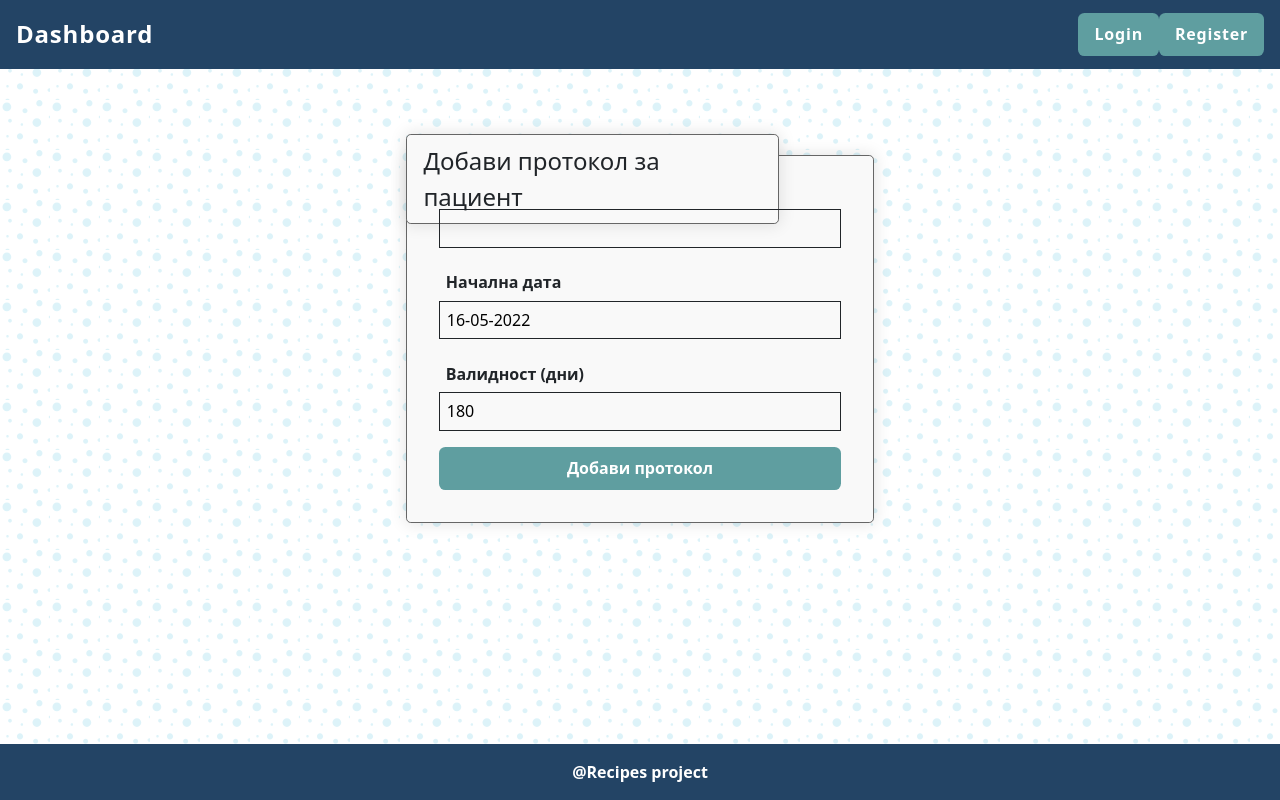
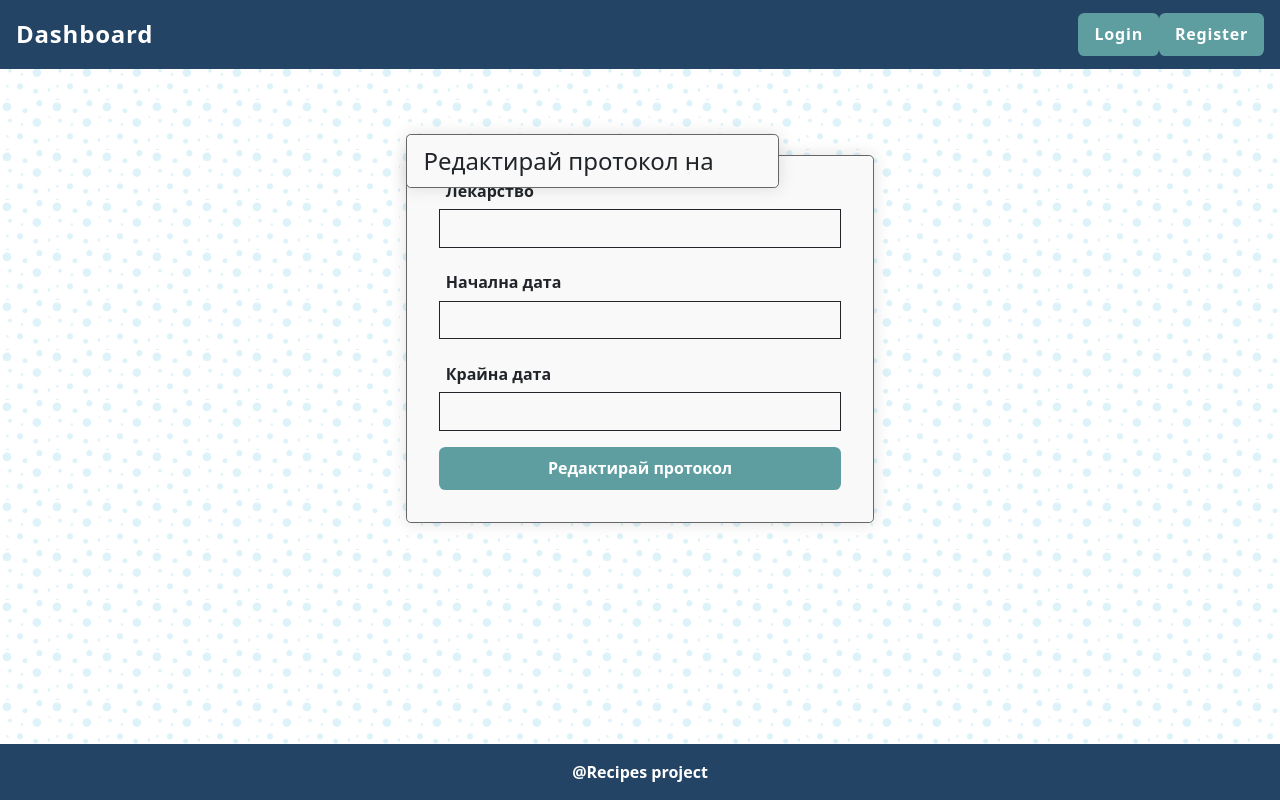
Before and after one commit to PoweRGbg/recipes, a React (Create React App) app: page /protocol/edit/1 in a window 1280 px wide. Built offline with nearby package versions, Linux system fonts and the light colour scheme; no server answers.

Commit message:
Editing protocols works

```diff
--- a/src/App.js
+++ b/src/App.js
@@ -9,7 +9,8 @@ import Register from './components/Register';
 import MyPatients from './components/MyPatients';
 import Create from './components/Create';
 import Edit from './components/Edit';
-import AddProtocol from './components/AddProtocoll'
+import AddProtocol from './components/AddProtocoll';
+import EditProtocol from './components/EditProtocol';
 import Details from './components/Details';
 import ErrorBoundary from './components/Common/ErrorBoundary';
 import 'bootstrap/dist/css/bootstrap.min.css';
@@ -32,7 +33,7 @@ function App() {
               <Route path="/create" element={<Create />} />
               <Route path="/edit/:patientId" element={<Edit />} />
               <Route path="/add_protocol/:patientId" element={<AddProtocol />} />
-              <Route path="/protocol/edit/:protocolId" element={<AddProtocol />} />
+              <Route path="/protocol/edit/:protocolId" element={<EditProtocol />} />
               <Route path="/details/:patientId" element={<Details />} />
             </Routes>
           </main>
--- a/src/components/EditProtocol/EditProtocol.js
+++ b/src/components/EditProtocol/EditProtocol.js
@@ -1,4 +1,4 @@
-import { useState } from 'react';
+import { useState, useEffect } from 'react';
 import { useParams } from 'react-router-dom';
 import * as protocolService from '../../services/protocolService';
 import usePatientState from '../../hooks/usePatientState';
@@ -6,12 +6,25 @@ import { Alert } from 'react-bootstrap';
 import { useNavigate } from 'react-router-dom';
 import { useAuthContext } from '../../contexts/AuthContext';
 
-const EditProtocol = (protocolId) => {
+const EditProtocol = () => {
     const { user } = useAuthContext();
-    const { patientId } = useParams();
+    const { protocolId } = useParams();
     const [errors, setErrors] = useState({name: false})
-    const [patient] = usePatientState(patientId);
+    const [patient, setPatient] = useState();
     const navigate = useNavigate();
+    const [protocol, setProtocol] = useState();
+
+    useEffect(() => {
+        console.log(protocolId);
+        protocolService.getOne(protocolId)
+            .then(result => {
+                console.log(result);
+                setProtocol(result);
+            })
+            .catch(err => {
+                console.log(err);
+            })
+    }, []);
 
     Date.prototype.ddmmyyyy = function() {
         var mm = this.getMonth() + 1; // getMonth() is zero-based
@@ -25,7 +38,7 @@ const EditProtocol = (protocolId) => {
 };
 const today = new Date().ddmmyyyy();
 
-    const addProtocolSubmitHandler = (e) => {
+    const editProtocolSubmitHandler = (e) => {
         e.preventDefault();
 
         console.log('Submit');
@@ -36,12 +49,20 @@ const today = new Date().ddmmyyyy();
         let patientName = formData.get('patientName');
         let medication = formData.get('medication');
         let start = formData.get('start').split("-");
+        let end = formData.get('endDate').split("-");
         let validity = Number(formData.get('validity'));
         let startDate = new Date(start[2], Number(start[1])-1, start[0]);
-        let endDate = new Date(startDate.setDate(startDate.getDate() + validity));
+        let endDate = new Date(end[2], Number(end[1])-1, end[0]);
 
+        console.log({
+            patientId,
+            patientName,
+            medication,
+            startDate,
+            endDate
+        });
 
-        protocolService.create({
+        protocolService.update(protocolId, {
             patientId,
             patientName,
             medication,
@@ -55,35 +76,35 @@ const today = new Date().ddmmyyyy();
 
     return (
         <section id="edit-page" className="edit">
-            <form id="edit-form" method="POST" onSubmit={addProtocolSubmitHandler}>
+            <form id="edit-form" method="POST" onSubmit={editProtocolSubmitHandler}>
                 <fieldset>
-                    <legend>Добави протокол за пациент {patient.name}</legend>
+                    <legend>Редактирай протокол на {protocol != undefined?protocol.patientName:""}</legend>
                     <p className="field">
                         <label htmlFor="name">Лекарство</label>
                         <span className="input" style={{borderColor: errors.name ? 'red' : 'inherit'}}>
-                            <input type="text" name="medication" id="medication"  />
+                            <input type="text" name="medication" id="medication"  defaultValue={protocol != undefined?protocol.medication:""}/>
                         </span>
                         <Alert variant="danger" show={errors.name}>{errors.name}</Alert>
                     </p>
                     <p className="field">
                         <label htmlFor="description">Начална дата</label>
                         <span className="input">
-                            <input name="start" id="start" defaultValue={today} />
+                            <input name="start" id="start" defaultValue={protocol != undefined?new Date(protocol.startDate).ddmmyyyy():""}/>
                         </span>
                     </p>
                     <p className="field">
-                        <label htmlFor="validity">Валидност (дни)</label>
+                        <label htmlFor="validity">Крайна дата </label>
                         <span className="input">
-                            <input name="validity" id="validity" defaultValue="180" />
+                            <input name="endDate" id="endDate"  defaultValue={protocol != undefined?new Date(protocol.endDate).ddmmyyyy():""}/>
                         </span>
                     </p>
-                    <input type="hidden" name='patientID' value={patientId}></input>
-                    <input type="hidden" name='patientName' value={patient.name}></input>
-                    <input className="button submit" type="submit" value="Добави протокол" />
+                    {protocol != undefined?<input type="hidden" name='patientID' value={protocol.patientId}></input>:""}
+                    {protocol != undefined?<input type="hidden" name='patientName' value={protocol.patientName}></input>:""}
+                    <input className="button submit" type="submit" value="Редактирай протокол" />
                 </fieldset>
             </form>
         </section>
     );
 }
 
-export default AddProtocol;
+export default EditProtocol;
--- a/src/services/protocolService.js
+++ b/src/services/protocolService.js
@@ -44,11 +44,12 @@ export const remove = (protocolId, token) => {
     }).then(res => res.json());
 };
 
-export const update = (protocolId, token) => {
+export const update = (protocolId, protocolData, token) => {
     return fetch(`${baseUrl}/protocols/${protocolId}`, {
         method: 'PUT',
         headers: {
             'X-Authorization': token
-        }
+        },
+        body: JSON.stringify({...protocolData})
     }).then(res => res.json());
 };
```
